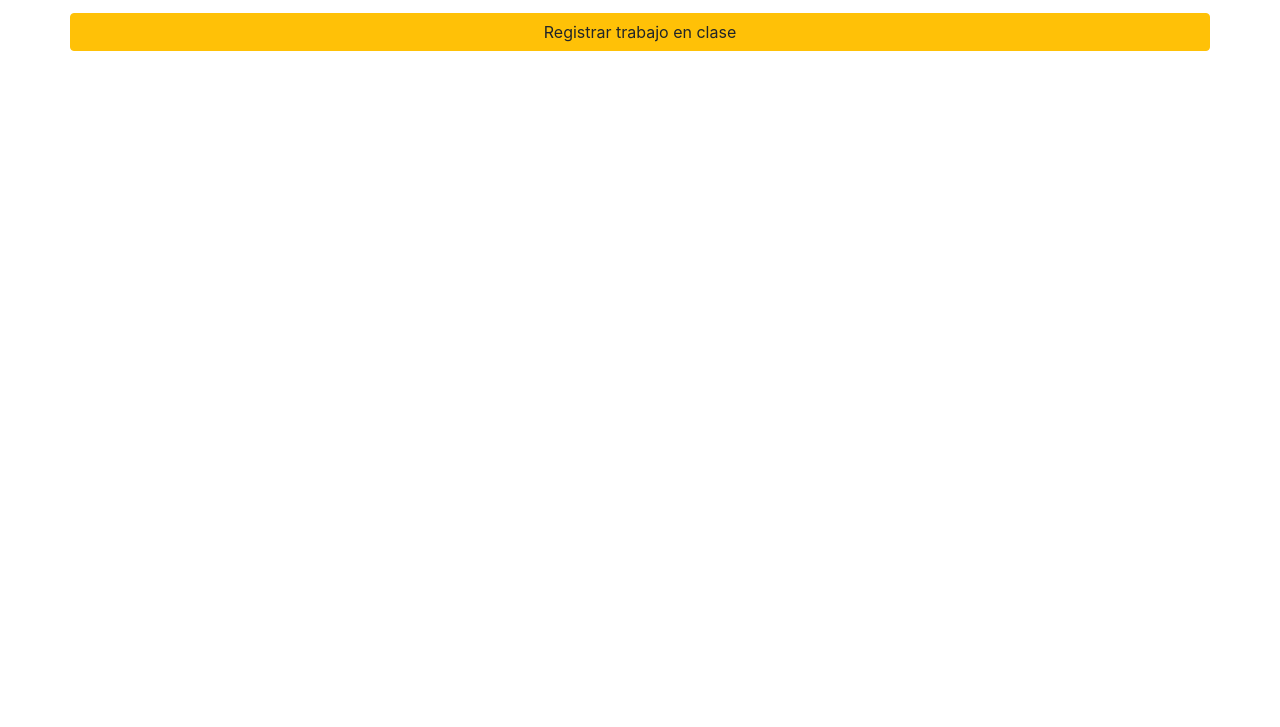
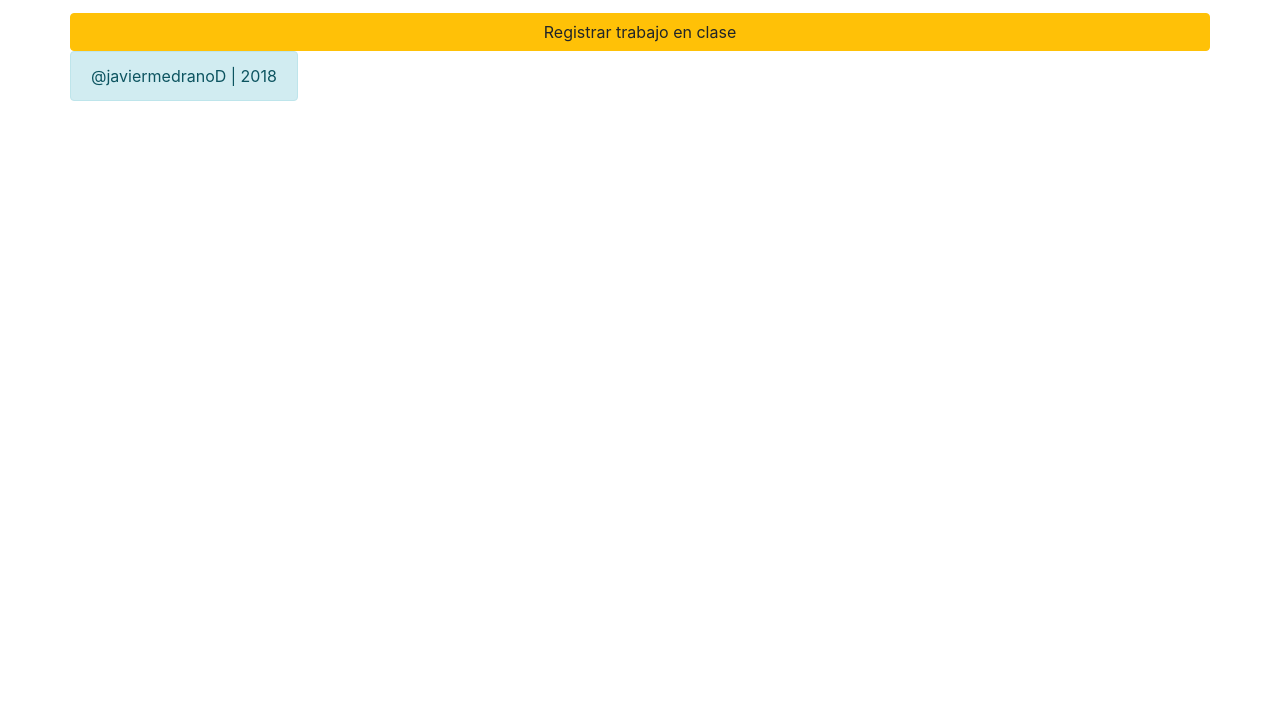
Before and after one commit to javiermedranoD/coltan, a plain HTML site: page index.html in a window 1280 px wide. Shown: the part 73-800 px from the top of the page. Drawn offline with nearby package versions, Linux system fonts and the light colour scheme.

Commit message:
Add info

```diff
--- a/index.html
+++ b/index.html
@@ -13,6 +13,9 @@
         <h2>Actividad | Tecnología e informática</h2>
         <p>Haz clic en el siguiente botón para acceder al formulario, donde presentarás lo realizado en clase</p>
         <a href="https://goo.gl/forms/yz4R1xR9yUSI3P7P2" role="button" class="btn btn-warning btn-block">Registrar trabajo en clase</a>
+        <div class="alert alert-info" role="alert">
+            @javiermedranoD | 2018
+          </div>
     </div>
 
   </div>
```
